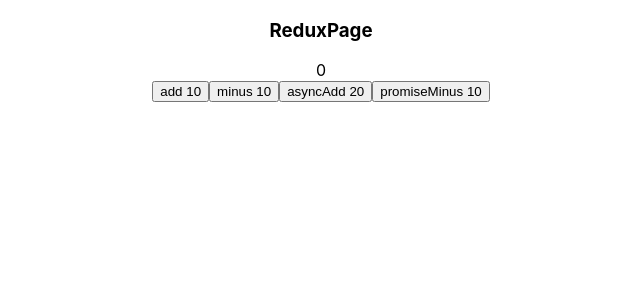
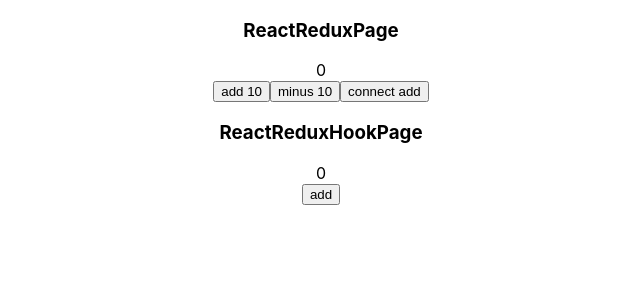
Before and after one commit to lingfengjgf/react, a React (Create React App) app in the folder demo-app/: page / in a window 1280 px wide. Shown: the top 300 px of the page, without its empty margins (319-959 px from the left). Built offline with nearby package versions, Linux system fonts and the light colour scheme.

Commit message:
react-redux

```diff
--- /dev/null
+++ b/demo-app/config-overrides.js
@@ -0,0 +1,19 @@
+const path = require('path')
+const { override, addDecoratorsLegacy } = require('customize-cra')
+
+function resolve(dir) {
+    return path.join(__dirname, dir)
+}
+
+const customize = () => (config, env) => {
+    config.resolve.alias['@'] = resolve('src')
+    if (env === 'production') {
+        config.externals = {
+            'react': 'React',
+            'react-dom': 'ReactDOM'
+        }
+    }
+
+    return config
+};
+module.exports = override(addDecoratorsLegacy(), customize())
--- a/demo-app/src/App.js
+++ b/demo-app/src/App.js
@@ -1,6 +1,8 @@
-import { useState } from 'react';
+// import { useState } from 'react';
 import './App.css';
-import ReduxPage from './adv/redux/ReduxPage';
+import ReactReduxHookPage from './adv/redux/ReactReduxHookPage';
+import ReactReduxPage from './adv/redux/ReactReduxPage';
+// import ReduxPage from './adv/redux/ReduxPage';
 // import MyRcFieldForm from './pages/MyRcFieldForm';
 // import RenderControlClass from './adv/optimize/RenderControlClass';
 // import RenderControlFunc from './adv/optimize/RenderControlFunc';
@@ -51,7 +53,9 @@ function App() {
 
       {/* <MyRcFieldForm></MyRcFieldForm> */}
 
-      <ReduxPage></ReduxPage>
+      {/* <ReduxPage></ReduxPage> */}
+      <ReactReduxPage />
+      <ReactReduxHookPage />
     </div>
   );
 }
--- /dev/null
+++ b/demo-app/src/adv/redux/ReactReduxHookPage.jsx
@@ -0,0 +1,20 @@
+import React, { useCallback } from 'react';
+import { useDispatch, useSelector } from './myReactRedux';
+// import { useDispatch, useSelector } from 'react-redux';
+
+
+export default function ReactReduxHookPage() {
+  const count = useSelector(({count}) => count);
+  const dispatch = useDispatch();
+  const add = useCallback(() => {
+    dispatch({type: 'ADD'})
+  }, [])
+
+  return (
+    <div>
+      <h3>ReactReduxHookPage</h3>
+      <div>{count}</div>
+      <button onClick={add}>add</button>
+    </div>
+  )
+}
--- /dev/null
+++ b/demo-app/src/adv/redux/ReactReduxPage.jsx
@@ -0,0 +1,53 @@
+import React, { Component } from 'react';
+// import { connect } from 'react-redux';
+import { connect } from './myReactRedux';
+// import { bindActionCreators } from 'redux';
+import { bindActionCreators } from './myRedux';
+
+@connect(
+  // mapStateToProps
+  // state => ({ count: state.count })
+  ({ count }) => ({count}), //简写
+
+  // mapDispatchToProps object | function
+  // {
+  //   add: () => ({
+  //     type: "ADD"
+  //   })
+  // },
+
+  dispatch => {
+    // const add = () => dispatch({ type: "ADD" })
+
+    let creators = {
+      add: () => ({ type: "ADD" })
+    }
+    creators = bindActionCreators(creators, dispatch);
+    return { dispatch, ...creators };
+  },
+
+  // mergeProps
+  (stateProps, dispatchProps, ownProps) => {
+    return { ...stateProps, ...dispatchProps, ...ownProps, other: 'other' }
+  }
+)
+export default class ReactReduxPage extends Component {
+
+  change = (type) => {
+    this.props.dispatch({ type, payload: 10 })
+  }
+
+  render() {
+    console.log('props:', this.props);
+    const { count, add } = this.props;
+    return (
+      <div>
+        <h3>ReactReduxPage</h3>
+        <div>{count}</div>
+        <button onClick={() => this.change('ADD')}>add 10</button>
+        <button onClick={() => this.change('MINUS')}>minus 10</button>
+        <button onClick={() => add()}>connect add</button>
+      </div>
+    )
+  }
+}
--- /dev/null
+++ b/demo-app/src/adv/redux/myReactRedux/index.jsx
@@ -0,0 +1,74 @@
+import React, { useCallback, useContext, useLayoutEffect, useReducer, useState } from 'react';
+import { bindActionCreators } from '../myRedux';
+
+// 1 创建context对象
+const Context = React.createContext();
+
+// 2 Provider传递value
+export const Provider = ({ children, store }) => {
+  return <Context.Provider value={store}> {children} </Context.Provider>
+}
+
+// 3 子孙组件消费value
+export const connect = (mapStateToProps, mapDispatchToProps) => (WrappendComponent) => (props) => {
+  const store = useContext(Context);
+  const stateProps = mapStateToProps(store.getState());
+  let dispatchProps = {dispatch: store.dispatch};
+
+  if (typeof mapDispatchToProps === 'function') {
+    dispatchProps = mapDispatchToProps(store.dispatch)
+  } else if (typeof mapDispatchToProps === 'object' && mapDispatchToProps !== null) {
+    dispatchProps = bindActionCreators(mapDispatchToProps, store.dispatch);
+  }
+
+  // 更新组件
+  const forceUpdate = useForceUpdate();
+
+  // 不使用useEffect，有延迟，防止漏掉订阅
+  useLayoutEffect(() => {
+    const unSubscribe = store.subscribe(() => {
+      forceUpdate();
+    })
+
+    return () => { unSubscribe() };
+  }, [store])
+
+  return <WrappendComponent {...props} {...stateProps} {...dispatchProps} />
+}
+
+function useForceUpdate() {
+  // const [, setState] = useState(0);
+  const [, setState] = useReducer(prev => prev + 1, 0);
+
+  const update = useCallback(() => {
+    // setState(prev => prev + 1);
+    setState();
+  }, []);
+
+  return update;
+}
+
+
+// hooks
+export function useDispatch () {
+  const store = useContext(Context);
+  return store.dispatch;
+}
+
+export function useSelector (selector) {
+  const store = useContext(Context);
+
+  // 更新组件
+  const forceUpdate = useForceUpdate();
+
+  // 不使用useEffect，有延迟，防止漏掉订阅
+  useLayoutEffect(() => {
+    const unSubscribe = store.subscribe(() => {
+      forceUpdate();
+    })
+
+    return () => { unSubscribe() };
+  }, [store])
+
+  return selector(store.getState());
+}
--- /dev/null
+++ b/demo-app/src/adv/redux/myRedux/bindActionCreators.js
@@ -0,0 +1,11 @@
+const bindActionCreator = (creator, dispatch) => {
+  return (...args) => dispatch(creator(args));
+}
+
+export const bindActionCreators = (creators, dispatch) => {
+  const newCreators = {};
+  for (let key in creators) {
+    newCreators[key] = bindActionCreator(creators[key], dispatch);
+  }
+  return newCreators;
+}
--- a/demo-app/src/adv/redux/myRedux/index.js
+++ b/demo-app/src/adv/redux/myRedux/index.js
@@ -1,9 +1,11 @@
 import { configureStore } from "./configureStore";
 import applyMiddleware from "./applyMiddleware";
 import combineReducers from "./combineReducers";
+import { bindActionCreators } from "./bindActionCreators";
 
 export {
   configureStore,
   applyMiddleware,
-  combineReducers
+  combineReducers,
+  bindActionCreators
 }
--- a/demo-app/src/index.js
+++ b/demo-app/src/index.js
@@ -2,9 +2,21 @@ import React from 'react';
 import ReactDOM from 'react-dom/client';
 import './index.css';
 import App from './App';
-import reportWebVitals from './reportWebVitals';
+// import { Provider } from 'react-redux';
+import { Provider } from './adv/redux/myReactRedux';
+import store from './adv/redux/store';
 
 const root = ReactDOM.createRoot(document.getElementById('root'));
+
+// react-redux
+
+root.render(
+  <Provider store={store}>
+    <App />
+  </Provider>
+)
+
+/*
 root.render(
   <App />
   // StrictMode 会执行两遍生命周期
@@ -12,8 +24,4 @@ root.render(
   //   <App />
   // </React.StrictMode>
 );
-
-// If you want to start measuring performance in your app, pass a function
-// to log results (for example: reportWebVitals(console.log))
-// or send to an analytics endpoint. Learn more: https://bit.ly/CRA-vitals
-reportWebVitals();
+*/
```
Also changed, not shown: demo-app/package.json (+11 -4 lines), demo-app/.babelrc (added), 1 other file (tests, documents, lock files or other folders).
